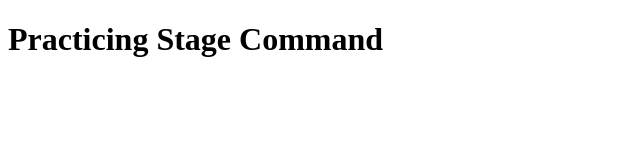
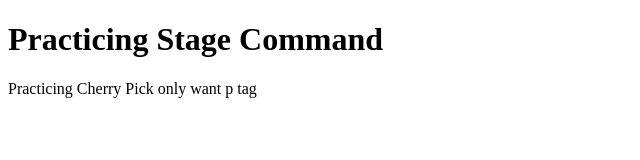
Before and after one commit to Ninad0910/git_practice, a plain HTML site: page about.html in a window 1280 px wide. Shown: the whole page, without its empty margins (0-640 px from the left). Drawn offline with Linux system fonts and the light colour scheme.

Commit message:
Add paragraph related to cherry pick in about.html

```diff
--- a/about.html
+++ b/about.html
@@ -9,6 +9,7 @@
 
 <body>
     <h1>Practicing Stage Command</h1>
+    <p>Practicing Cherry Pick only want p tag</p>
 </body>
 
 </html>
```
